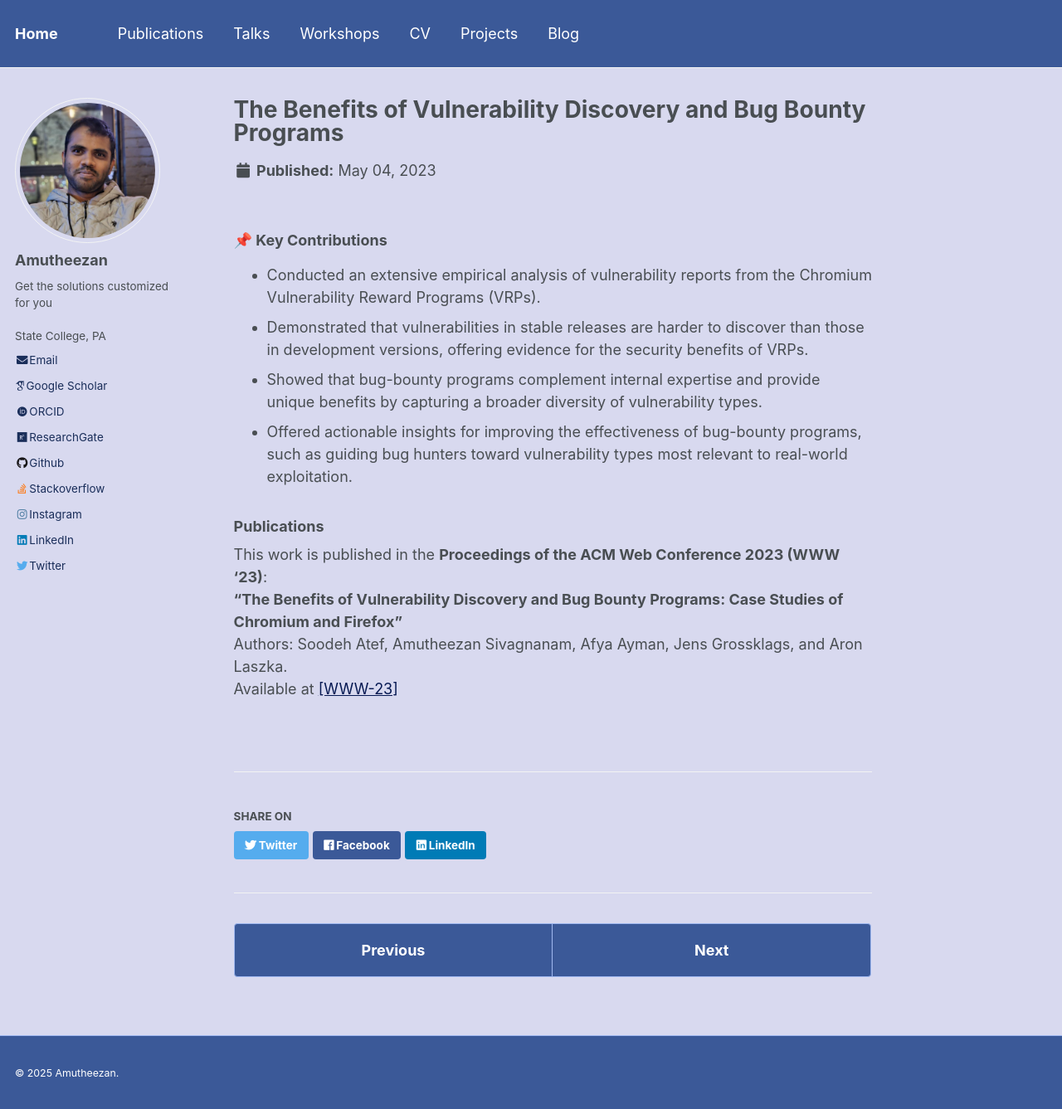
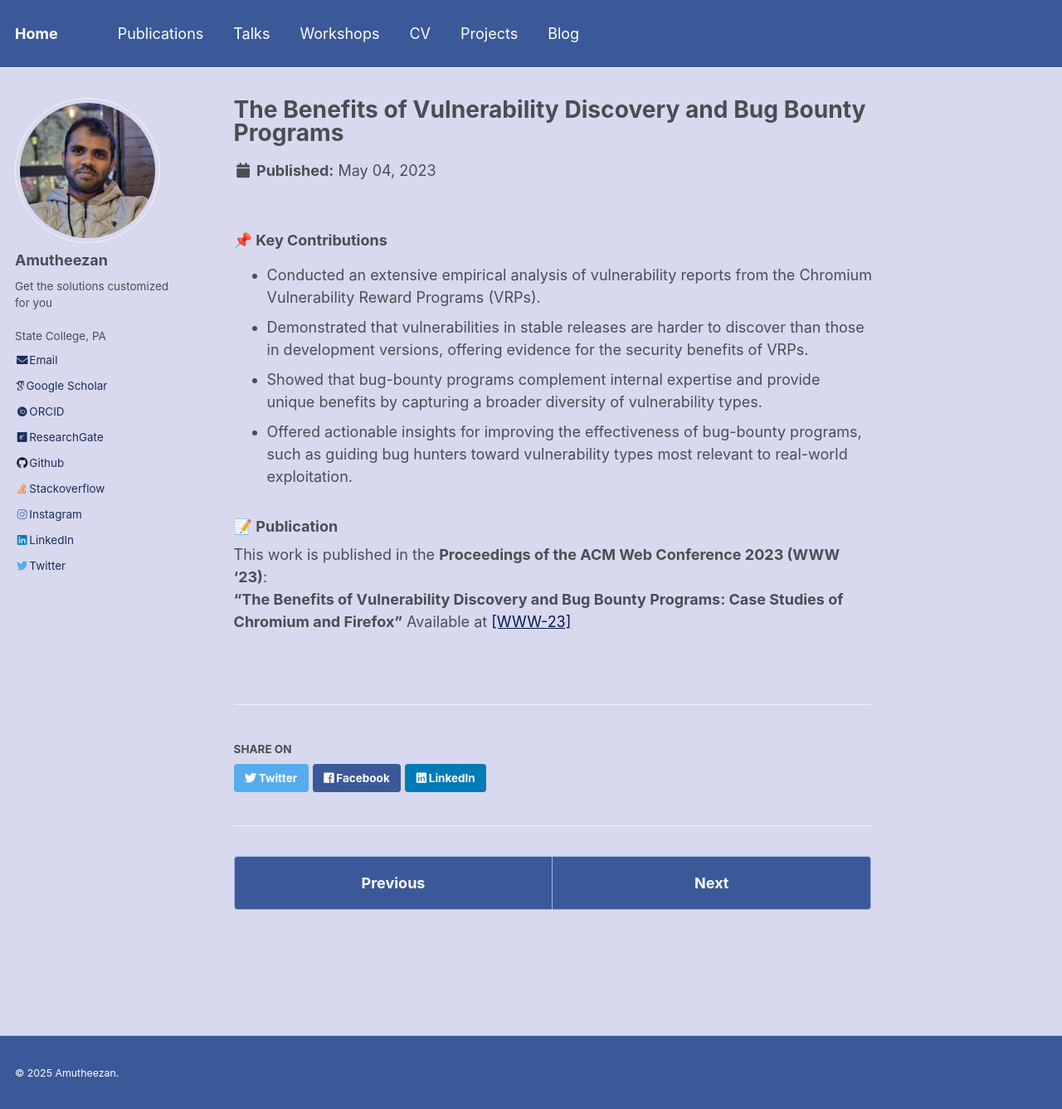
Before and after one commit to Amutheezan/amutheezan.github.io, a Jekyll site: the page built from _projects/2023-05-04-bugbounty.md, in a window 1280 px wide and 1340 px high. Shown: the top 1337 px of the window at 83% size. Built offline with Jekyll 4.4.1, drawn with Linux system fonts in a browser that asks for light colours; some web fonts are replaced.

Commit message:
Update 2023-05-04-bugbounty.md

```diff
--- a/_projects/2023-05-04-bugbounty.md
+++ b/_projects/2023-05-04-bugbounty.md
@@ -13,9 +13,7 @@ date: 2023-05-04
 * Showed that bug-bounty programs complement internal expertise and provide unique benefits by capturing a broader diversity of vulnerability types.
 * Offered actionable insights for improving the effectiveness of bug-bounty programs, such as guiding bug hunters toward vulnerability types most relevant to real-world exploitation.
 
-### Publications
+### 📝 Publication
 
 This work is published in the **Proceedings of the ACM Web Conference 2023 (WWW '23)**:
-**"The Benefits of Vulnerability Discovery and Bug Bounty Programs: Case Studies of Chromium and Firefox"**
-Authors: Soodeh Atef, Amutheezan Sivagnanam, Afya Ayman, Jens Grossklags, and Aron Laszka.
-Available at [[WWW-23]](https://dl.acm.org/doi/abs/10.1145/3543507.3583352)
+**"The Benefits of Vulnerability Discovery and Bug Bounty Programs: Case Studies of Chromium and Firefox"**  Available at [[WWW-23]](https://dl.acm.org/doi/abs/10.1145/3543507.3583352)
```
